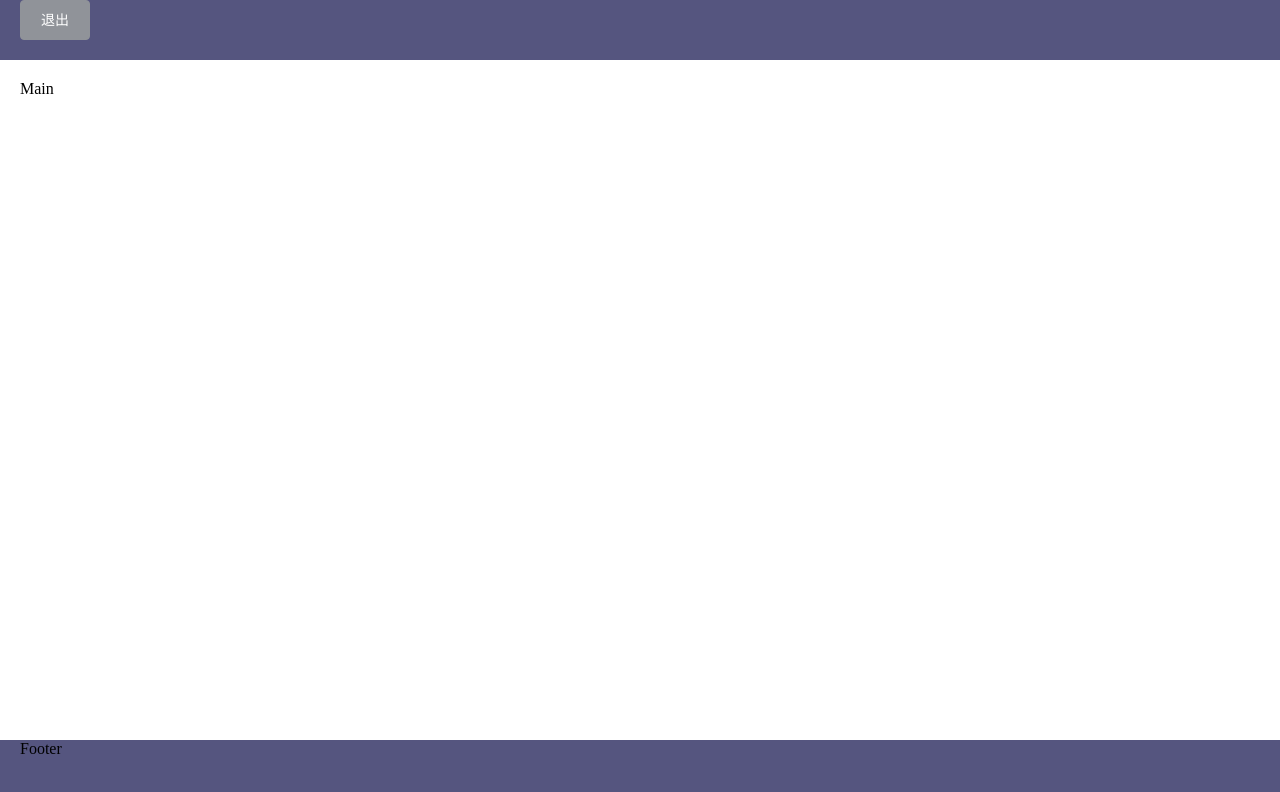
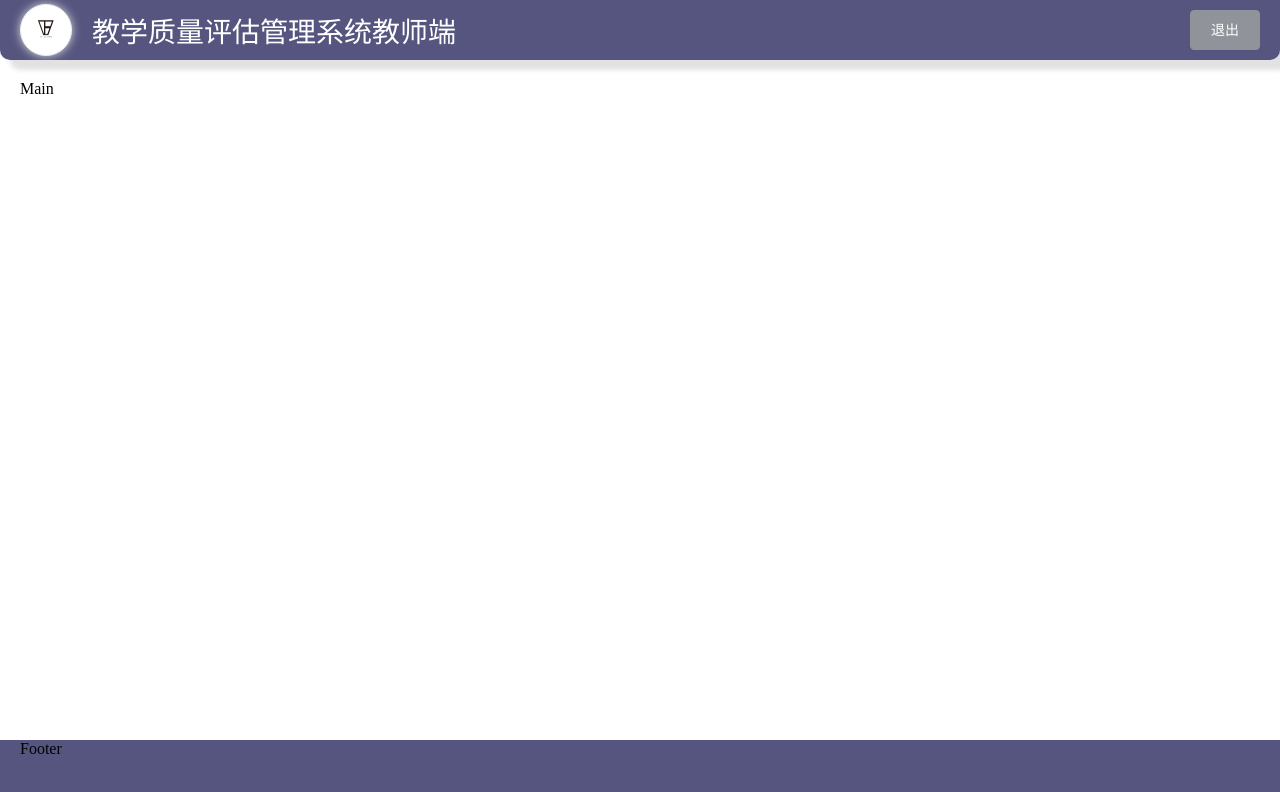
Before and after one commit to JaegerTao/tqa-system, a Vue app: page /#/teacherhome in a window 1280 px wide. Shown: the top 792 px of the page. Built offline with nearby package versions, Linux system fonts and the light colour scheme; sample sign-in values are in the browser's storage.

Commit message:
update teacherhome
更新教师主页

```diff
--- a/src/views/TeacherHome/TeacherHome.vue
+++ b/src/views/TeacherHome/TeacherHome.vue
@@ -1,6 +1,12 @@
 <template>
 	<el-container class="home-container">
 		<el-header>
+			<div>
+				<div class="avatar_box">
+					<img src="../../assets/image/logoITElite.jpg" alt="" />
+				</div>
+				<span> 教学质量评估管理系统教师端 </span>
+			</div>
 			<el-button type="info" @click="logout">退出</el-button>
 		</el-header>
 		<el-main>Main</el-main>
@@ -22,6 +28,36 @@
 <style lang="less" scoped>
 	.el-header {
 		background-color: #55557f;
+		border-radius: 0px 0px 10px 10px;
+		box-shadow: 10px 10px 5px #e2e2e2;
+		display: flex;
+		justify-content: space-between;
+		align-items: center;
+		> div{
+			display: flex;
+			align-items: center;
+			span{
+				margin-left: 20px;
+				font-size: 28px;
+				color: #ffffff;
+			}
+		}
+	}
+	.avatar_box {
+		height: 30px;
+		width: 30px;
+		border: 1px solid #eee;
+		border-radius: 50%;
+		padding: 10px;
+		box-shadow: 0 0 10px #ddd;
+		background-color: #FFFFFF;
+
+		img {
+			height: 100%;
+			width: 100%;
+			border-radius: 50%;
+			background-color: #eee;
+		}
 	}
 
 	.el-footer {
```
